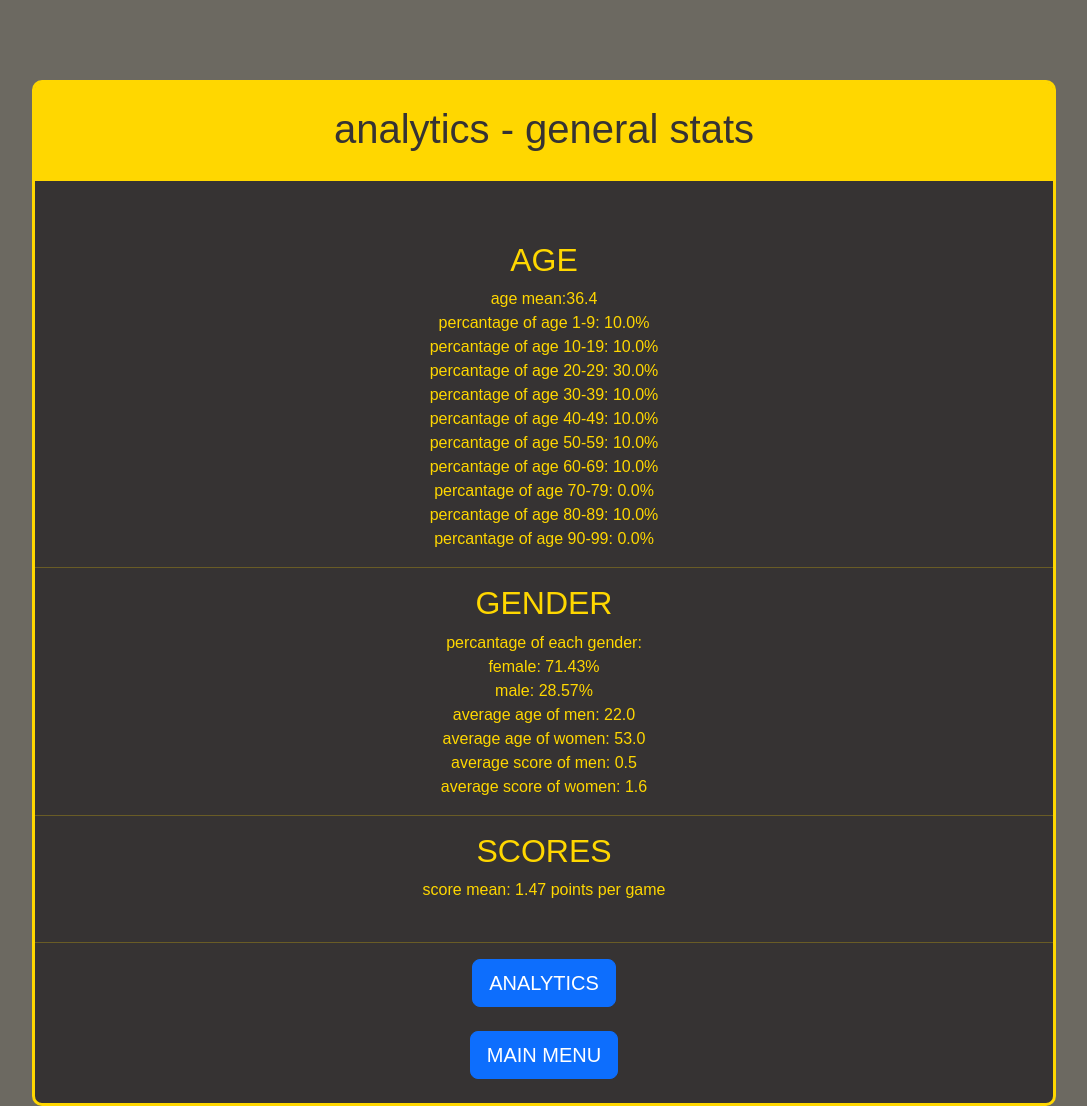
After one commit to wuerte/quiz-django-app, a Django app: page /quiz/general_stats in a window 1280 px wide. The commit adds this page. Shown: the whole page, without its empty margins (96-1183 px from the left). Run offline with Django 4.2, Linux system fonts and the light colour scheme; data comes from the database, SQL or seed files in the repository; both versions use the stored data as it was after the commit.

Commit message:
more Pandas analytics implemented

```diff
--- a/quiz_django/quiz_django_app/templates/analytics.html
+++ b/quiz_django/quiz_django_app/templates/analytics.html
@@ -20,6 +20,12 @@ Quiz - analytics
     <br>
     <br>
 
+    <a href="{% url 'general_stats' %}">
+        <button type="button" class="btn btn-primary btn-lg">GENERAL STATS</button>
+    </a>
+    <br>
+    <br>
+
     <a href="{% url 'index' %}">
         <button type="button" class="btn btn-primary btn-lg">MAIN MENU</button>
     </a>
--- /dev/null
+++ b/quiz_django/quiz_django_app/templates/general_stats.html
@@ -0,0 +1,71 @@
+{% extends "master_template.html" %}
+
+{% block title %}
+Quiz - general stats
+{% endblock %}
+
+
+{% block header %}
+    <div id="header-container">
+        <h1>analytics - general stats</h1>
+    </div>
+{% endblock %}
+
+
+{% block content %}
+    <h2>AGE</h2>
+    age mean:{{ age_mean }}
+    <br>
+    percantage of age 1-9: {{age_0_prct_str}}
+    <br>
+    percantage of age 10-19: {{age_10_prct_str}}
+    <br>
+    percantage of age 20-29: {{age_20_prct_str}}
+    <br>
+    percantage of age 30-39: {{age_30_prct_str}}
+    <br>
+    percantage of age 40-49: {{age_40_prct_str}}
+    <br>
+    percantage of age 50-59: {{age_50_prct_str}}
+    <br>
+    percantage of age 60-69: {{age_60_prct_str}}
+    <br>
+    percantage of age 70-79: {{age_70_prct_str}}
+    <br>
+    percantage of age 80-89: {{age_80_prct_str}}
+    <br>
+    percantage of age 90-99: {{age_90_prct_str}}
+
+    <hr>
+    <h2>GENDER</h2>
+    percantage of each gender:
+    <br>
+    female: {{ female_prct }}
+    <br>
+    male: {{ male_prct }}
+    <br>
+    average age of men: {{male_age_avg}}
+    <br>
+    average age of women: {{female_age_avg}}
+    <br>
+    average score of men: {{male_score_avg}}
+    <br>
+    average score of women: {{female_score_avg}}
+    <br>
+    <hr>
+    <h2>SCORES</h2>
+    score mean: {{ score_avg }} points per game
+    <br>
+
+    <br>
+    <hr>
+    <a href="{% url 'analytics' %}">
+        <button type="button" class="btn btn-primary btn-lg">ANALYTICS</button>
+    </a>
+    <br><br>
+    <a href="{% url 'index' %}">
+        <button type="button" class="btn btn-primary btn-lg">MAIN MENU</button>
+    </a>
+    <br><br>
+
+{% endblock %}
--- a/quiz_django/quiz_django_app/urls.py
+++ b/quiz_django/quiz_django_app/urls.py
@@ -12,4 +12,5 @@ urlpatterns = [
     path('quiz/upload_csv', views.upload_csv, name="upload_csv"),
     path('quiz/analytics', views.analytics, name="analytics"),
     path('quiz/all_games', views.all_games, name="all_games"),
+    path('quiz/general_stats', views.general_stats, name="general_stats"),
 ]
--- a/quiz_django/quiz_django_app/views.py
+++ b/quiz_django/quiz_django_app/views.py
@@ -137,12 +137,83 @@ def analytics(request):
 def all_games(request):
     all_games = Game.objects.all().values()
     df = pd.DataFrame.from_records(all_games)
+    df_len = df.shape[0]
     table = df.to_html()
     new_table = table.replace("class=\"dataframe\"","class=\"table table-light table-bordered table-hover table-sm\"")
     # logger.info(f"LOGGER    df: {df}")
-    logger.info(f"LOGGER    table: {new_table[:100]}")
     context = {'df': df,
-               'table': new_table
-
+               'table': new_table,
+               'df_len': df_len
                }
     return render(request, 'all_games.html', context)
+
+
+def general_stats(request):
+    all_games = Game.objects.all().values()
+    df = pd.DataFrame.from_records(all_games)
+
+    df_describe = df.describe()
+    table = df_describe.to_html()
+    new_table = table.replace("class=\"dataframe\"","class=\"table table-light table-bordered table-hover table-sm\"")
+
+    #age stats
+    def age_prct(age_1, age_2):
+        all_age = df['age'].count()
+        age = df[df['age'].between(age_1, age_2)].count()[0]
+        age_prct = age / all_age
+        age_prct_str = f"{round(age_prct*100, 2)}%"
+        return age_prct_str
+
+    age_mean = df['age'].mean()
+    all_age = df['age'].count()
+    age_0_prct_str = age_prct(1,9)
+    age_10_prct_str = age_prct(10,19)
+    age_20_prct_str = age_prct(20,29)
+    age_30_prct_str = age_prct(30,39)
+    age_40_prct_str = age_prct(40,49)
+    age_50_prct_str = age_prct(50,59)
+    age_60_prct_str = age_prct(60,69)
+    age_70_prct_str = age_prct(70,79)
+    age_80_prct_str = age_prct(80,89)
+    age_90_prct_str = age_prct(90,99)
+
+    #gender stats
+    # male = df.loc[df['gender'] == 'M'].shape[0]
+    male = df[df['gender'] == 'M'].shape[0]
+    female = df[df['gender'] == 'F'].shape[0]
+    all_gender = df['gender'].count()
+    male_prct = male / all_gender
+    female_prct = female / all_gender
+    male_prct_str = f"{round(male_prct*100, 2)}%"
+    female_prct_str = f"{round(female_prct*100, 2)}%"
+    male_age_avg = df[df['gender'] == 'M']['age'].mean()
+    female_age_avg = df[df['gender'] == 'F']['age'].mean()
+    male_score_avg = df[df['gender'] == 'M']['total_score'].mean()
+    female_score_avg = df[df['gender'] == 'F']['total_score'].mean()
+    logger.info(f"LOGGER    test1: {male_age_avg}, test2: {female_age_avg} ")
+
+    #game stats
+    score_avg = df['total_score'].mean()
+    score_avg_str = f"{round(score_avg, 2)}"
+
+    context = { 'new_table': new_table,
+                'age_mean': age_mean,
+                'female_prct': female_prct_str,
+                'male_prct': male_prct_str,
+                'age_0_prct_str': age_0_prct_str,
+                'age_10_prct_str': age_10_prct_str,
+                'age_20_prct_str': age_20_prct_str,
+                'age_30_prct_str': age_30_prct_str,
+                'age_40_prct_str': age_40_prct_str,
+                'age_50_prct_str': age_50_prct_str,
+                'age_60_prct_str': age_60_prct_str,
+                'age_70_prct_str': age_70_prct_str,
+                'age_80_prct_str': age_80_prct_str,
+                'age_90_prct_str': age_90_prct_str,
+                'male_age_avg': male_age_avg,
+                'female_age_avg': female_age_avg,
+                'score_avg': score_avg_str,
+                'male_score_avg': male_score_avg,
+                'female_score_avg': female_score_avg,
+               }
+    return render(request, 'general_stats.html', context)
```
Also changed, not shown: quiz_django/quiz_django_app/templates/all_games.html (+9 -2 lines), quiz_django/db.sqlite3.
